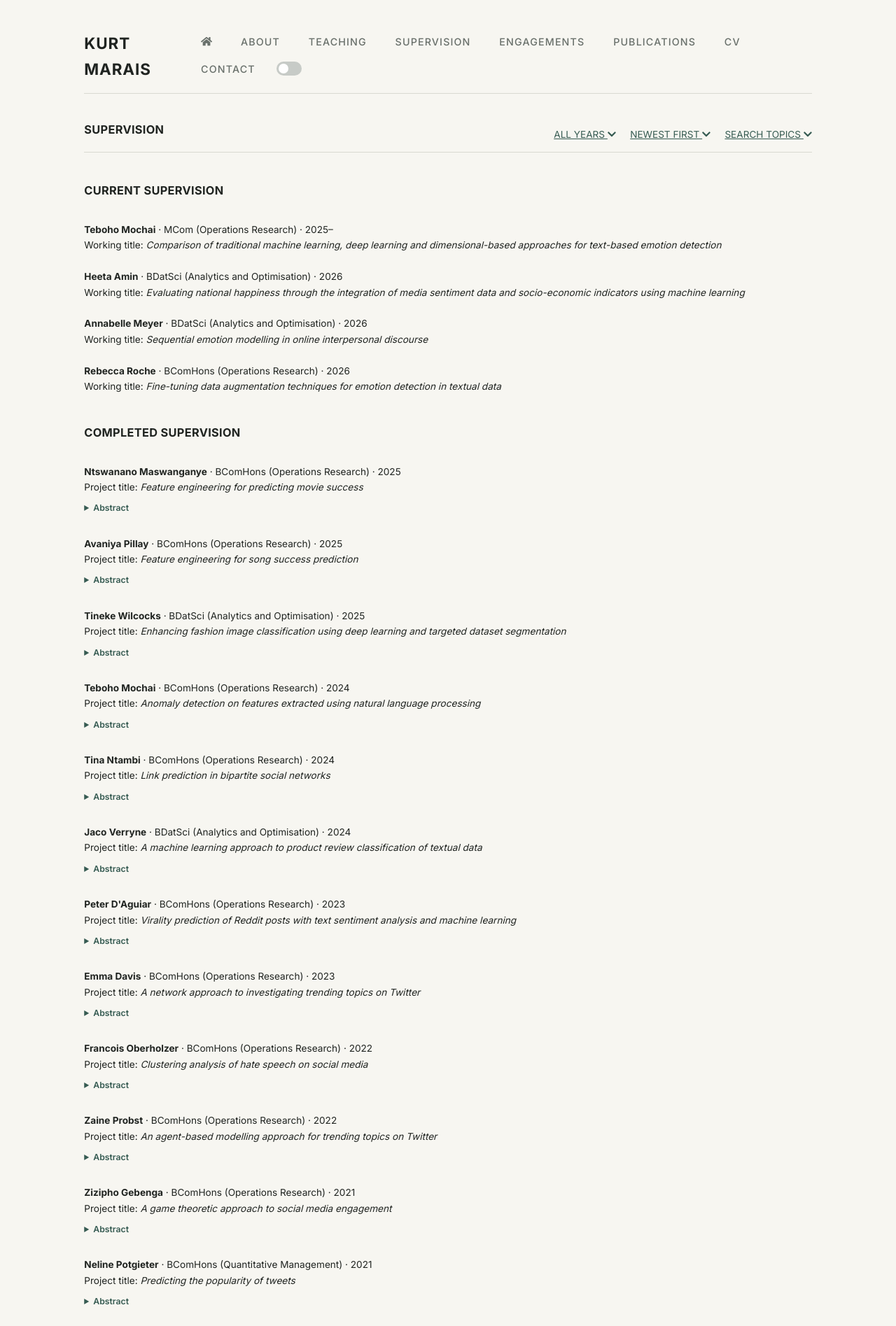
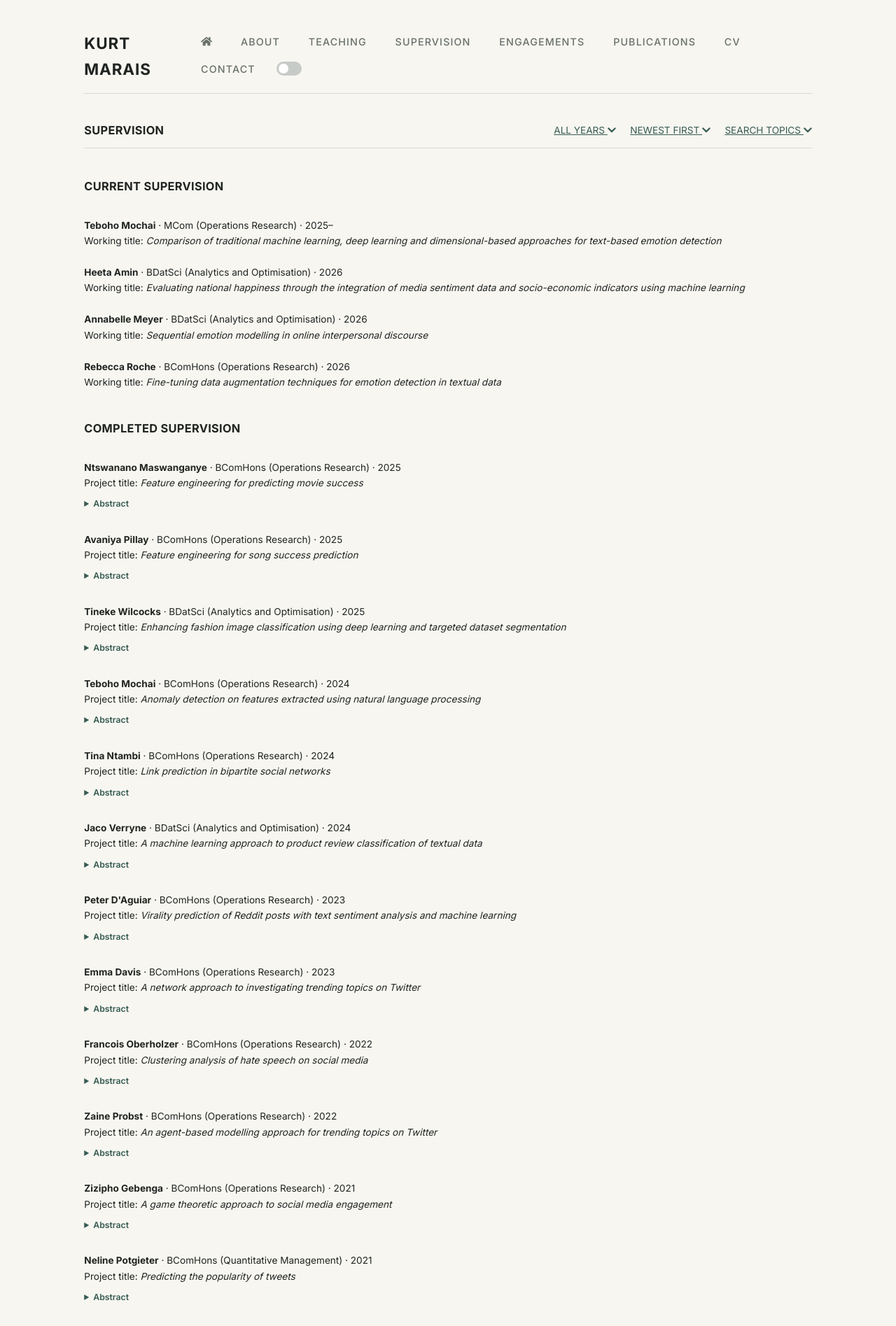
Before and after one commit to kurtmarais/kurtmarais.github.io, a Jekyll site: the page built from supervision.md, in a window 1280 px wide. Shown: the top 1895 px of the page at 70% size. Built offline with Jekyll 4.4.1, drawn with Linux system fonts in a browser that asks for light colours.

Commit message:
Update main.scss

```diff
--- a/_sass/main.scss
+++ b/_sass/main.scss
@@ -446,7 +446,7 @@ h4 {
   display: flex;
   width: 100%;
   min-width: 100%;
-  align-items: flex-start;
+  align-items: flex-end;
   justify-content: space-between;
   border-bottom: 1px solid #d9d9d1;
   box-sizing: border-box;
@@ -455,13 +455,13 @@ h4 {
 .supervision-title-row h3 {
   margin: 0 !important;
   padding-bottom: 1rem !important;
+  line-height: 1.2;
 }
 
 .supervision-filters {
   display: flex;
-  align-items: flex-start;
+  align-items: center;
   gap: 1.5rem;
-  padding-top: 0.45rem;
   padding-bottom: 1rem;
 }
 
```
